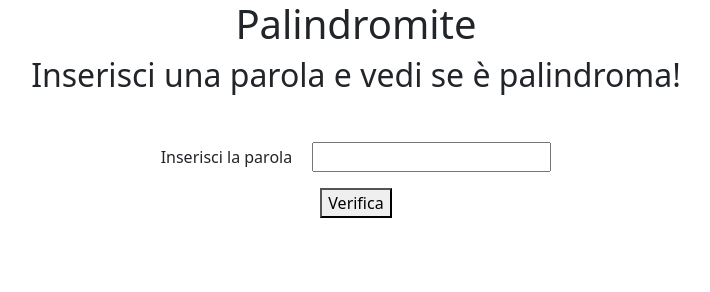
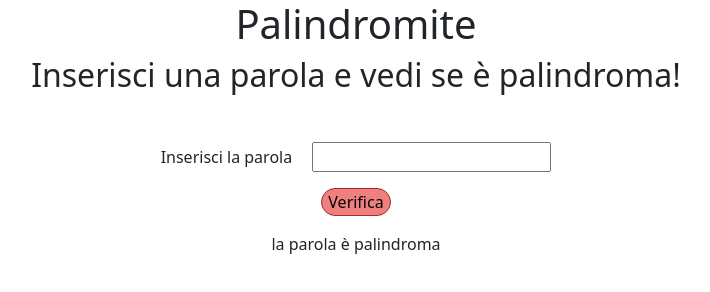
Before and after one commit to FrancescoFolgheraiter/js-paliedispari, a plain HTML site: page palindromo/index.html in a window 1280 px wide. Both pictures are taken after a click on the button "Verifica". Shown: the whole page, without its empty margins (284-994 px from the left). Drawn offline with nearby package versions, Linux system fonts and the light colour scheme.

Commit message:
update style

```diff
--- a/palindromo/css/style.css
+++ b/palindromo/css/style.css
@@ -10,3 +10,8 @@ html{
 /*
     GENERAL
 */
+.verifica{
+    background-color: lightcoral;
+    border: 1px solid brown;
+    border-radius: 15px;
+}
--- a/palindromo/index.html
+++ b/palindromo/index.html
@@ -39,7 +39,7 @@
                         <input type="text" name="" id="">
                     </div>
                     <div class="col-12 mb-3">
-                        <button type="button">
+                        <button type="button" class="verifica">
                             Verifica
                         </button>
                     </div>
--- a/palindromo/js/scripts.js
+++ b/palindromo/js/scripts.js
@@ -17,10 +17,12 @@ verifica.addEventListener("click", function(){
     const word = document.querySelector("input").value;
 
     if (word == reverse(word)){
-        alert("la parola è palindroma")
+        alert("la parola è palindroma");
+        document.querySelector(".result").innerHTML="la parola " + word + " è palindroma";
     }
     else{
         alert("la parola non è palindroma")
+        document.querySelector(".result").innerHTML="la parola" + word + " non è palindroma";
     }
 })
 //funzione per creare una variabile con la parola in argomento al contrario
@@ -29,6 +31,5 @@ function reverse(string){
     for (let i = string.length - 1; i >=0; i --) {
         reverseWord += string[i];
     }
-    console.log("la parola al contrario è :", reverseWord)
     return(reverseWord)
 }
```
